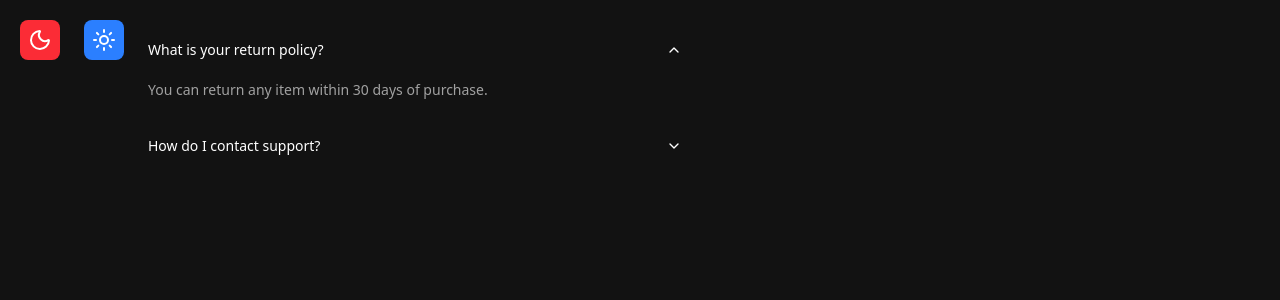
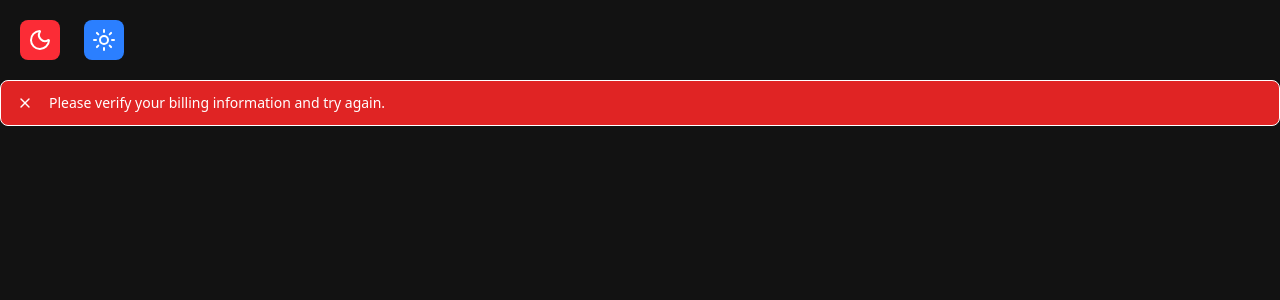
Before and after one commit to paulinasprojects/sona-ui, a React (Vite) app: page / in a window 1280 px wide. Shown: the top 300 px of the page. Built offline with nearby package versions, Linux system fonts and the light colour scheme.

Commit message:
added alert component

```diff
--- /dev/null
+++ b/lib/Alert/Alert.tsx
@@ -0,0 +1,23 @@
+import { AlertVariants } from './types';
+import { cn } from '../lib/utils';
+import React from 'react';
+import { VariantProps } from 'class-variance-authority';
+
+
+const Alert = ({ children, className, variant, ...props }: React.ComponentProps<"div"> & VariantProps<typeof AlertVariants>) => {
+  return (
+    <>
+      <div
+        role="alert"
+        className={cn(AlertVariants({ variant }), className)}
+        {...props}
+      >
+        {children}
+      </div>
+    </>
+  )
+}
+
+export {
+  Alert
+};
--- /dev/null
+++ b/lib/Alert/types.ts
@@ -0,0 +1,21 @@
+import { cva } from "class-variance-authority";
+
+const AlertVariants = cva(
+  "relative w-full rounded-md border px-4 py-3 text-sm flex has-[>svg]:gap-x-3 gap-y-0.5 items-start",
+  {
+    variants: {
+      variant: {
+         default: "bg-card text-card-foreground",
+         success: "bg-green-600 text-white",
+         danger: "bg-danger text-white",
+         info: "bg-secondary-foreground text-white",
+         warning: "bg-orange-600 text-white",
+        },
+      },
+      defaultVariants: {
+        variant: "default",
+      }
+  }
+)
+
+export {AlertVariants}
--- a/lib/main.ts
+++ b/lib/main.ts
@@ -38,6 +38,9 @@ export { AccordionItem } from './Accordion/accordion-item';
 export { AccordionItemContext, useAccordionItemContext } from './Accordion/accordion-item-context';
 export { AccordionContent } from './Accordion/accordion-content';
 
+export { Alert } from './Alert/Alert';
+export { AlertVariants } from './Alert/types';
+
 
 import "./tailwind.css"
 export * from './Combobox/types';
--- a/src/App.tsx
+++ b/src/App.tsx
@@ -20,10 +20,12 @@ import { ModeToggle } from "./components/theme-toggle";
 // import { DialogTrigger } from '../lib/Dialog/dialog-trigger';
 // import { DialogContent } from '../lib/Dialog/dialog-content';
 // import { DialogClose } from '../lib/Dialog/dialog-close';
-import { Accordion } from '../lib/Accordion/accordion';
-import { AccordionContent } from "../lib/Accordion/accordion-content";
-import { AccordionTrigger } from "../lib/Accordion/accordion-trigger";
-import { AccordionItem } from "../lib/Accordion/accordion-item";
+// import { Accordion } from '../lib/Accordion/accordion';
+// import { AccordionContent } from "../lib/Accordion/accordion-content";
+// import { AccordionTrigger } from "../lib/Accordion/accordion-trigger";
+// import { AccordionItem } from "../lib/Accordion/accordion-item";
+import { Alert } from "sona-ui";
+import CloseIcon from "../lib/Icons/close-icon";
 // import { useState } from "react";
 // import { Button } from "sona-ui";
 
@@ -65,7 +67,7 @@ function App() {
               </div>
             </DialogContent>
           </Dialog> */}
-          <Accordion defaultValue="item-1" className="w-[550px]">
+          {/* <Accordion defaultValue="item-2" className="w-[550px]">
             <AccordionItem value="item-1">
               <AccordionTrigger>What is your return policy?</AccordionTrigger>
               <AccordionContent>
@@ -79,9 +81,15 @@ function App() {
                 You can reach our support team via email or live chat.
               </AccordionContent>
             </AccordionItem>
-          </Accordion>
+          </Accordion> */}
         </div>
       </div>
+      <Alert variant="danger" className="mt-5">
+        <div className="flex items-center gap-4">
+          <CloseIcon className="size-4 " />
+          <span> Please verify your billing information and try again.</span>
+        </div>
+      </Alert>
     </ThemeProvider>
 
   )
```
